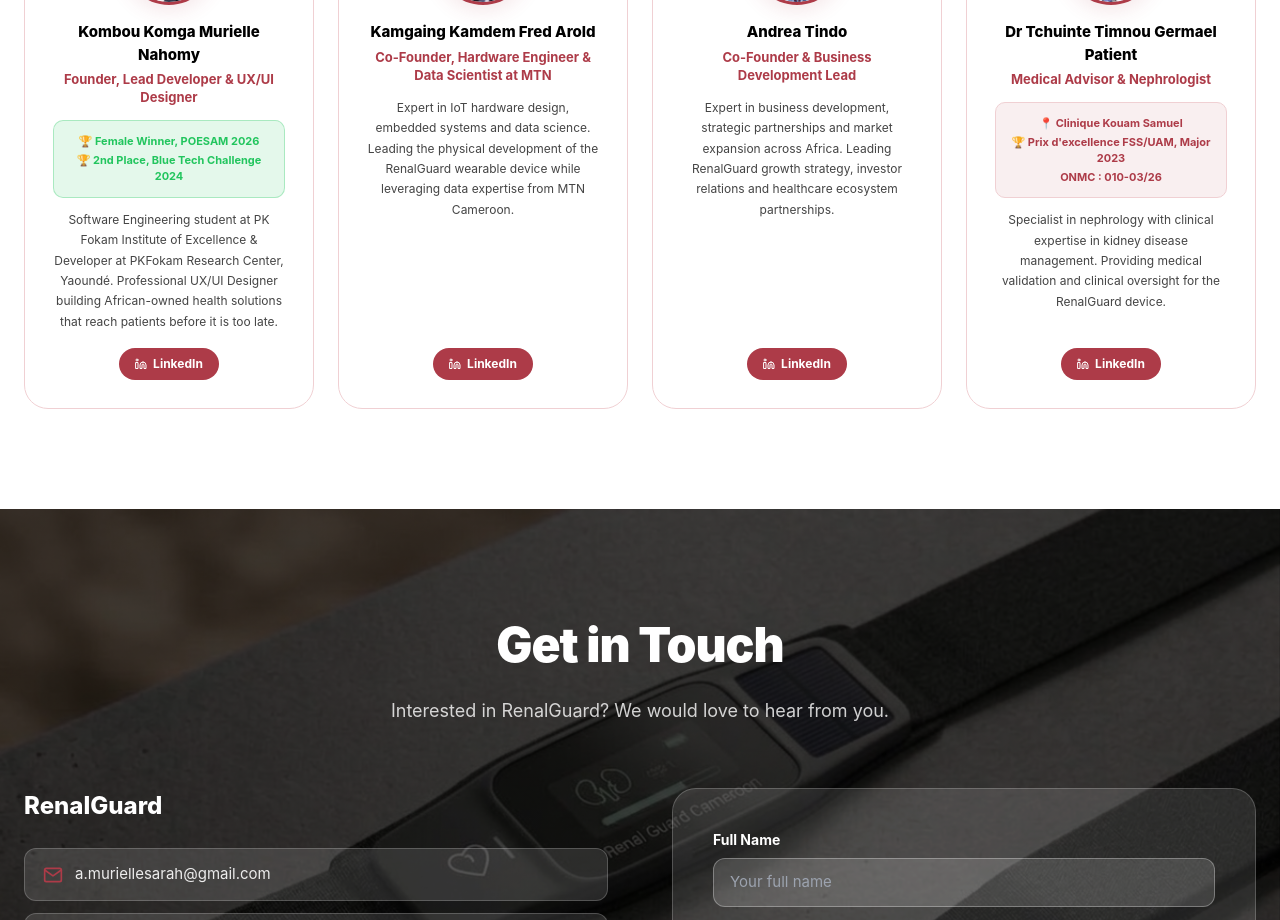
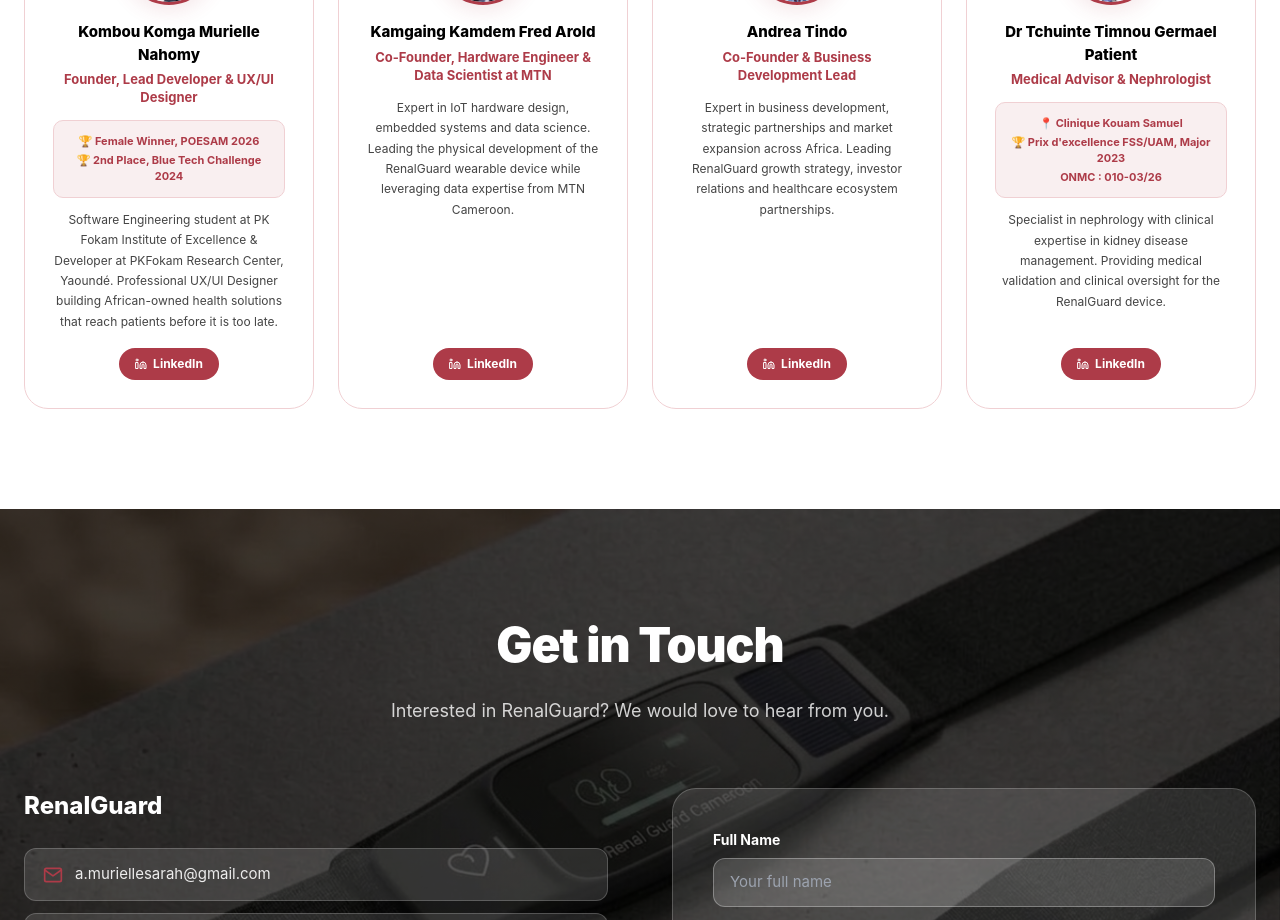
Before and after one commit to SMurielle/renalguard-website, a React (Create React App) app: page / in a window 1280 px wide. Shown: the part 5360-6280 px from the top of the page. Built offline with nearby package versions, Linux system fonts and the light colour scheme.

Commit message:
Update award color

```diff
--- a/src/App.js
+++ b/src/App.js
@@ -690,9 +690,12 @@ function Team({ t, lang }) {
       desc: 'Software Engineering student at PK Fokam Institute of Excellence & Developer at PKFokam Research Center, Yaoundé. Professional UX/UI Designer building African-owned health solutions that reach patients before it is too late.',
       showLinkedin: true,
       linkedinUrl: 'https://www.linkedin.com/in/murielle-kombou-0681562b9/',
-      awardBg: 'rgba(34,197,94,0.12)',
-      awardBorder: 'rgba(34,197,94,0.3)',
-      awardColor: '#22c55e',
+      awardBg: t.accentLight,
+      awardBorder: t.border,
+      awardColor: t.accent,
+      // awardBg: 'rgba(34,197,94,0.12)',
+      // awardBorder: 'rgba(34,197,94,0.3)',
+      // awardColor: '#22c55e',
     },
     {
       name: 'Kamgaing Kamdem Fred Arold',
```
